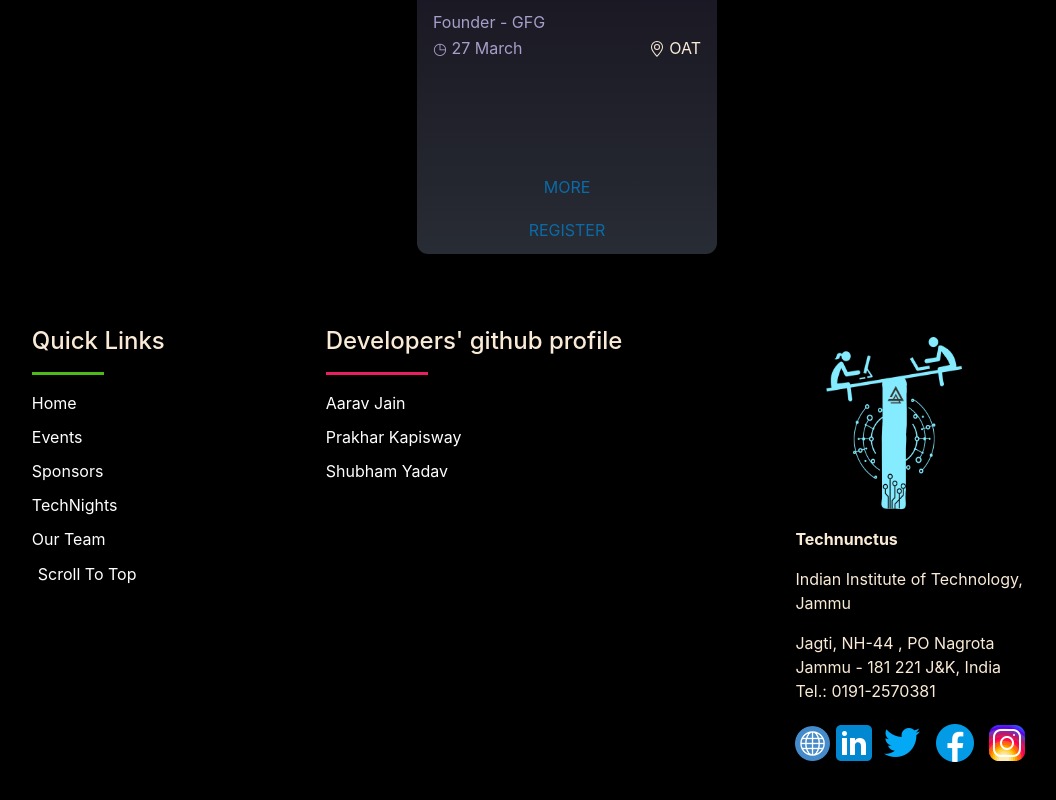
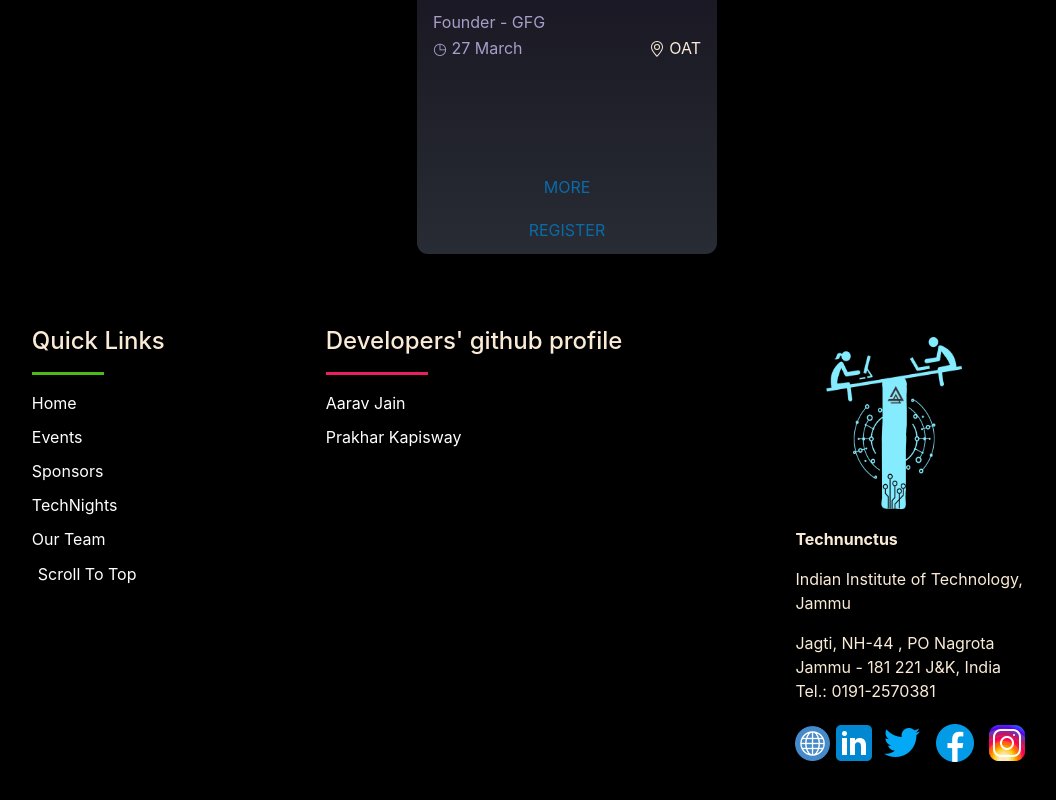
Before and after one commit to aaravjn/technunctus-2023, a React (Create React App) app: page /Events in a window 1280 px wide. Shown: the part 6556-7356 px from the top of the page, without its empty margins (73-1129 px from the left). Built offline with nearby package versions, Linux system fonts and the light colour scheme; a web font is replaced by a local one.

Commit message:
minor changes

```diff
--- a/src/components/DataCard.jsx
+++ b/src/components/DataCard.jsx
@@ -22,7 +22,7 @@ const Number = ({n}) => {
 const DataCard = ({image, numbers, heading, extras}) => {
     return (
         <div style={{display:"inline-block", textAlign:"center", width:"8em", height:"9em", margin:"0.3em"}}>
-            <img src={image} className="d-inline-block" style={{width:"4em", height:"4em"}}/>
+            <img src={image} className="d-inline-block" style={{width:"6.2em", height:"4em", objectFit:"cover"}}/>
             <p style={{color:"#ffde59", fontSize:"1.6em", fontFamily:"Stopmotion", marginBottom:"0"}}><Number n={numbers}/>{extras}+</p>
             <p style={{color:"white", fontSize:"1.1em", marginBottom:"0px", fontFamily:"ABeeZee"}}>{heading}</p>
         </div>
--- a/src/components/Footer/footer.jsx
+++ b/src/components/Footer/footer.jsx
@@ -104,13 +104,6 @@ export default function Footer() {
                                     whileHover={while_hover}
                                 >Prakhar Kapisway</motion.a>
                             </Link>
-                        </li>{" "}
-                        <li>
-                            <Link to="https://github.com/yshubham8419" >
-                                <motion.a className='decor f-link'
-                                    whileHover={while_hover}
-                                >Shubham Yadav</motion.a>
-                            </Link>
                         </li>
                     </ul>
                     <div className="col-md-4" style={{
--- a/src/pages/Home.jsx
+++ b/src/pages/Home.jsx
@@ -236,7 +236,7 @@ const Home = () => {
 
 
       <h1 style={{
-        fontFamily: "Spaceboards",
+        fontFamily: "Stopmotion",
         width:"100%",
         textAlign:"center",
         marginBottom:"1em",
```
